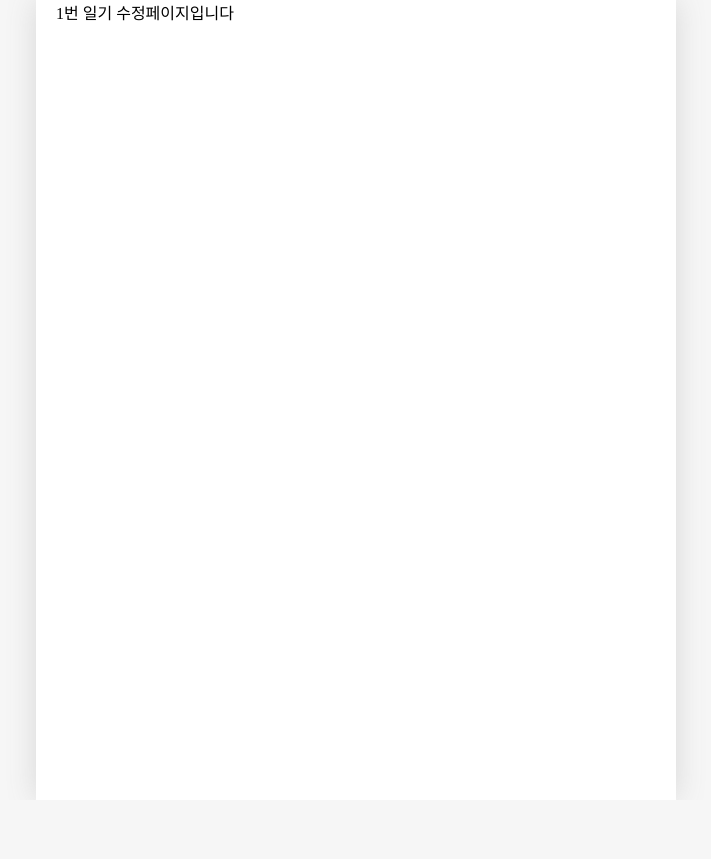
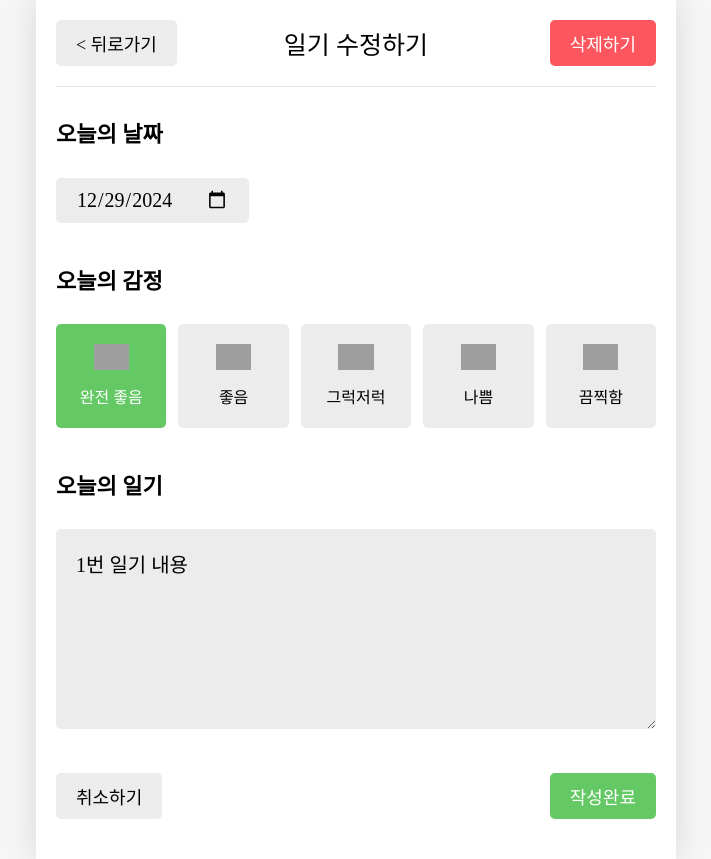
Before and after one commit to mal0070/emotion-diary, a React (Vite) app: page /edit/1 in a window 1280 px wide. Shown: the whole page, without its empty margins (284-995 px from the left). Before the commit the page ends 800 px from the top, so only its background shows below. Built offline with nearby package versions, Linux system fonts and the light colour scheme; grey boxes are pictures that could not be loaded; a web font is replaced by a local one.

Commit message:
feat: implement Edit page features to update and delete diary items

```diff
--- a/src/components/Editor.jsx
+++ b/src/components/Editor.jsx
@@ -1,7 +1,7 @@
 import './Editor.css';
 import EmotionItem from './EmotionItem';
 import Button from './Button';
-import { useState } from 'react';
+import { useEffect, useState } from 'react';
 import { useNavigate } from 'react-router-dom';
 
 const emotionList = [
@@ -43,7 +43,7 @@ const getStringedDate = (targetDate) => {
   return `${year}-${month}-${date}`;
 };
 
-function Editor({onSubmit}) {
+function Editor({ initData, onSubmit }) {
   const [input, setInput] = useState({
     createdDate: new Date(),
     emotionId: 3,
@@ -51,6 +51,15 @@ function Editor({onSubmit}) {
   });
 
   const nav = useNavigate();
+
+  useEffect(() => {
+    if (initData) {
+      setInput({
+        ...initData,
+        createdDate: new Date(Number(initData.createdDate)),
+      });
+    }
+  }, [initData]);
 
   const onChangeInput = (e) => {
     const name = e.target.name;
@@ -109,8 +118,12 @@ function Editor({onSubmit}) {
         />
       </section>
       <section className="button_section">
-        <Button onClick={()=>nav(-1)} text={'취소하기'} />
-        <Button onClick={onClickSubmitButton} text={'작성완료'} type={'POSITIVE'} />
+        <Button onClick={() => nav(-1)} text={'취소하기'} />
+        <Button
+          onClick={onClickSubmitButton}
+          text={'작성완료'}
+          type={'POSITIVE'}
+        />
       </section>
     </div>
   );
--- a/src/pages/Edit.jsx
+++ b/src/pages/Edit.jsx
@@ -1,10 +1,62 @@
-import { useParams } from "react-router-dom"
+import { useNavigate, useParams } from 'react-router-dom';
+import Header from '../components/Header';
+import Editor from '../components/Editor';
+import Button from '../components/Button';
+import { useContext, useEffect, useState } from 'react';
+import { DiaryDispatchContext, DiaryStateContext } from '../App';
 
 function Edit() {
-    const parmas = useParams();
+  const parmas = useParams();
+  const nav = useNavigate();
+  const { onDelete, onUpdate } = useContext(DiaryDispatchContext);
+  const data = useContext(DiaryStateContext);
+  const [curDiaryItem, setCurDiaryItem] = useState();
+
+  // biome-ignore lint/correctness/useExhaustiveDependencies: <explanation>
+  useEffect(() => {
+    const currentDiaryItem = data.find(
+      (item) => String(item.id) === String(parmas.id)
+    );
+
+    if (!currentDiaryItem) {
+      window.alert('존재하지 않는 일기입니다.');
+      nav('/', { replace: true });
+    }
+
+    setCurDiaryItem(currentDiaryItem);
+  }, [parmas.id]);
+
+  const onClickDelete = () => {
+    if (window.confirm('일기를 정말 삭제할까요? 다시 복구되지 않아요! ')) {
+      onDelete(parmas.id);
+      nav('/', { replace: true }); //이벤트핸들러-> 컴포넌트가 렌더링 된 이후에 실행됨
+    }
+  };
+
+  const onSubmit = (input) => {
+    if (window.confirm('일기를 정말 수정할까요?')) {
+      onUpdate(
+        parmas.id,
+        input.createdDate.getTime(),
+        input.emotionId,
+        input.content
+      );
+      nav('/', { replace: true });
+    }
+  };
+
   return (
-    <div>{parmas.id}번 일기 수정페이지입니다</div>
-  )
+    <div>
+      <Header
+        title={'일기 수정하기'}
+        leftChild={<Button onClick={() => nav(-1)} text={'< 뒤로가기'} />}
+        rightChild={
+          <Button onClick={onClickDelete} text={'삭제하기'} type={'NEGATIVE'} />
+        }
+      />
+      <Editor initData={curDiaryItem} onSubmit={onSubmit} />
+    </div>
+  );
 }
 
-export {Edit}
+export { Edit };
```
